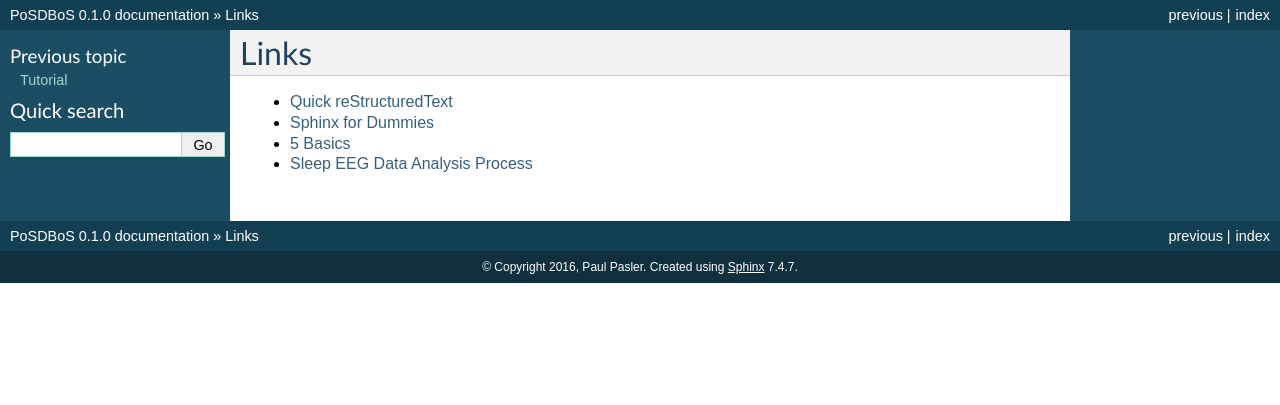
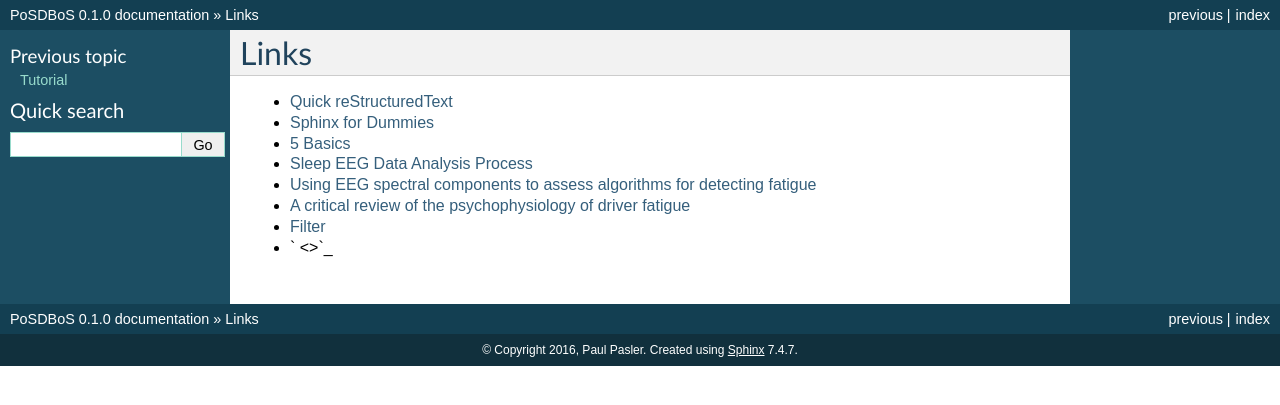
Before and after one commit to ppasler/PoSDBoS, a Sphinx documentation site: the page built from doc/links.rst, in a window 1280 px wide. Shown: the top 405 px of the page. Built offline with Sphinx 7.4.7, drawn with Linux system fonts in a browser that asks for light colours; formulas are drawn with MathJax 3.

Commit message:
* added short description * added link

```diff
--- a/doc/links.rst
+++ b/doc/links.rst
@@ -5,3 +5,10 @@ Links
 * `Sphinx for Dummies <https://codeandchaos.wordpress.com/2012/07/30/sphinx-autodoc-tutorial-for-dummies/>`_
 * `5 Basics <https://imotions.com/blog/5-basics-eeg-data-processing/>`_
 * `Sleep EEG Data Analysis Process <https://www.youtube.com/watch?v=xTnRtF0e9tA>`_
+
+
+* `Using EEG spectral components to assess algorithms for detecting fatigue <http://www.sciencedirect.com/science/article/pii/S0957417407006914>`_
+* `A critical review of the psychophysiology of driver fatigue <http://www.sciencedirect.com/science/article/pii/S0301051100000855>`_
+
+* `Filter <http://stackoverflow.com/questions/13740348/how-to-apply-a-filter-to-a-signal-in-python>`_
+* ` <>`_
```
